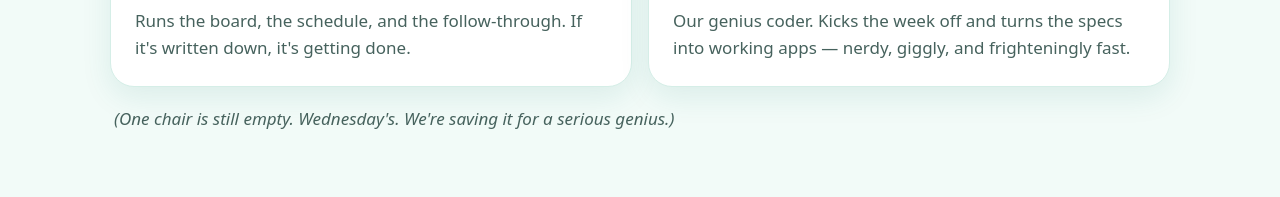
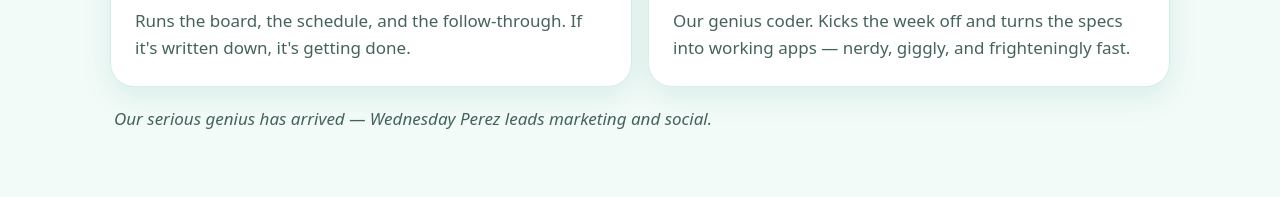
Before and after one commit to onthedotapp/onthedot-website, a plain HTML site: page about/index.html in a window 1280 px wide. Shown: the part 1197-1394 px from the top of the page. Drawn offline with Linux system fonts and the light colour scheme.

Commit message:
TASK-011 (CEO addition): About page empty-chair line -> 'Our serious genius has arrived — Wednesday Perez leads marketing and social.'
Co-Authored-By: Claude Opus 5.5 <noreply@anthropic.com>

```diff
--- a/about/index.html
+++ b/about/index.html
@@ -101,7 +101,7 @@
             <p>Our genius coder. Kicks the week off and turns the specs into working apps — nerdy, giggly, and frighteningly fast.</p>
           </article>
         </div>
-        <p class="empty-chair"><em>(One chair is still empty. Wednesday's. We're saving it for a serious genius.)</em></p>
+        <p class="empty-chair"><em>Our serious genius has arrived — Wednesday Perez leads marketing and social.</em></p>
       </div>
     </section>
 
```
